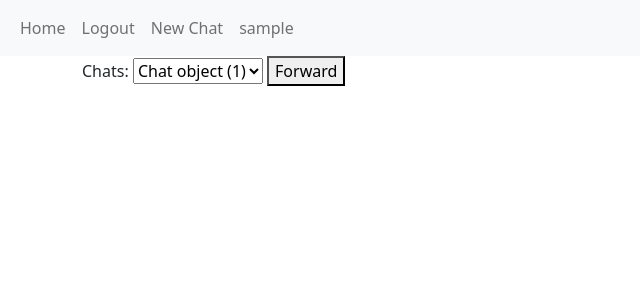
After one commit to Chyrets/djangoChat, a Django app: page /forward/1/ in a window 1280 px wide. The commit adds this page. Shown: the top 300 px of the page, without its empty margins (0-640 px from the left). Run offline with Django 3.2, Linux system fonts and the light colour scheme; a user stored in the database is signed in; tables that the repository leaves empty hold one stand-in row (values such as "Sample post").

Commit message:
add ability to forward message from one chat to another

```diff
--- a/chat/urls.py
+++ b/chat/urls.py
@@ -8,5 +8,6 @@ urlpatterns = [
     path('message/<message_id>/', views.ChangeMessage.as_view(), name='change'),
     path('message-delete/<message_id>/<option>/', views.DeleteMessage.as_view(), name='delete'),
     path('new-dialog/<user_id>/', views.StartDialog.as_view(), name='start_dialog'),
-    path('new-chat/', views.StartChat.as_view(), name='start_chat')
+    path('new-chat/', views.StartChat.as_view(), name='start_chat'),
+    path('forward/<message_id>/', views.ForwardMessage.as_view(), name='forward')
 ]
--- a/chat/views.py
+++ b/chat/views.py
@@ -161,3 +161,30 @@ class StartChat(LoginRequiredMixin, View):
         chat = Chat.objects.create(admin=request.user, type=Chat.CHAT)
         chat.members.add(request.user)
         return redirect('chat', chat.pk)
+
+
+class ForwardMessage(LoginRequiredMixin, View):
+    """
+    Forward message from one chat to another
+    """
+    form_class = MessageForm
+
+    def get(self, request, message_id, *args, **kwargs):
+        chats = Chat.objects.all()
+        return render(request, 'chat/forward.html', {'chats': chats})
+
+    def post(self, request, message_id, *args, **kwargs):
+        user = request.user
+        chat_id = request.POST.get('chats')
+
+        if 'forward' in request.POST:
+            Message.objects.create(
+                chat=Chat.objects.get(id=chat_id),
+                author=user,
+                parent=Message.objects.get(pk=message_id),
+                message='forward message'
+            )
+
+        print(chat_id)
+
+        return redirect('chat', chat_id)
--- a/templates/chat/direct.html
+++ b/templates/chat/direct.html
@@ -36,6 +36,7 @@
                 {% if message.changed == True %}
                     <small>changed</small>
                 {% endif %}
+                <a href="{% url 'forward' message.pk %}">forward</a>
             </p>
             <a href="#formMessage" onclick="Reply('{{ message.id }}')">
                 Reply
--- /dev/null
+++ b/templates/chat/forward.html
@@ -0,0 +1,16 @@
+{% extends 'base.html' %}
+
+{% block content %}
+
+    <form action="" method="post">
+        {% csrf_token %}
+        <label for="">Chats: </label>
+        <select name="chats" id="">
+            {% for chat in chats %}
+                <option value="{{ chat.pk }}">{{ chat }}</option>
+            {% endfor %}
+        </select>
+        <button type="submit" name="forward">Forward</button>
+    </form>
+
+{% endblock %}
```
